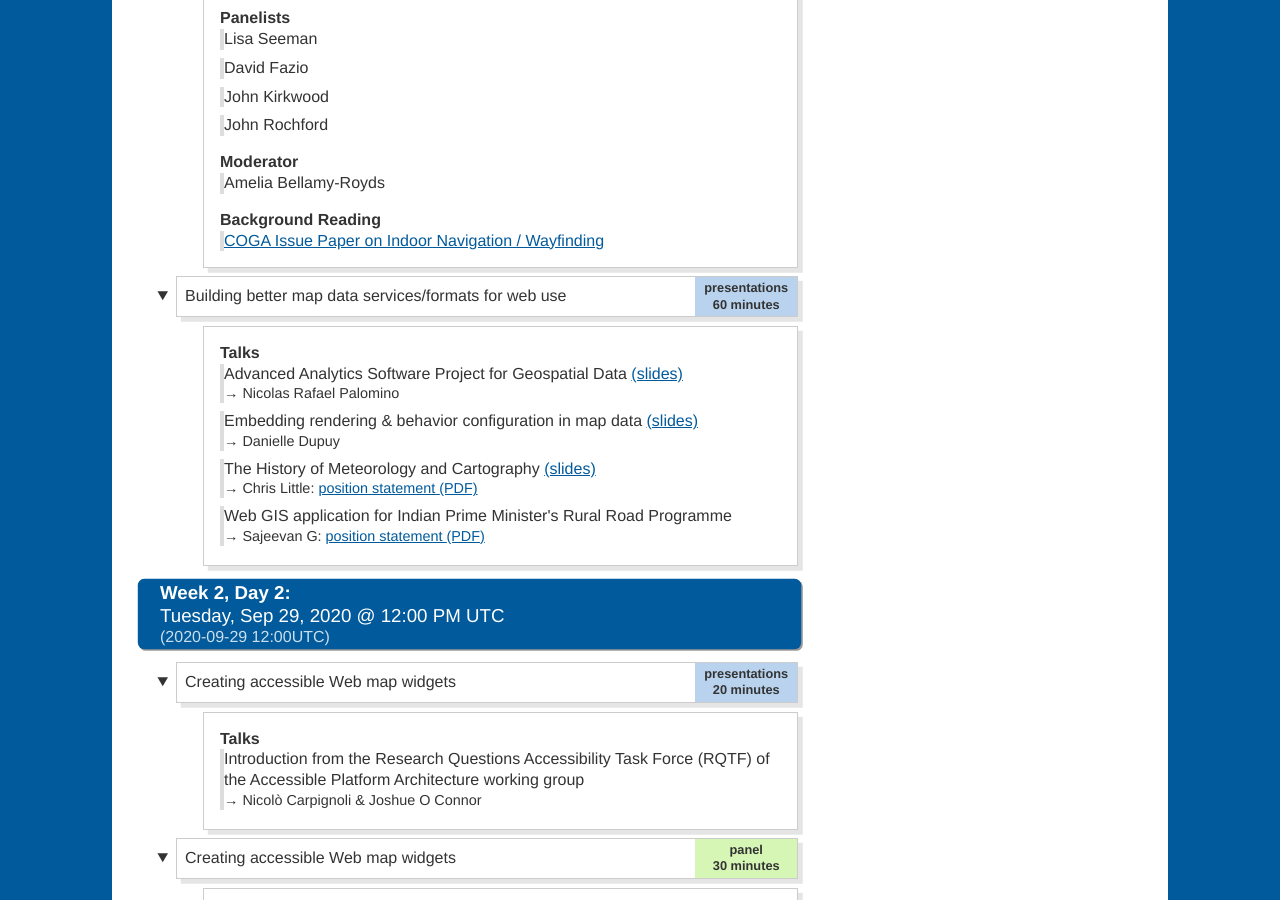
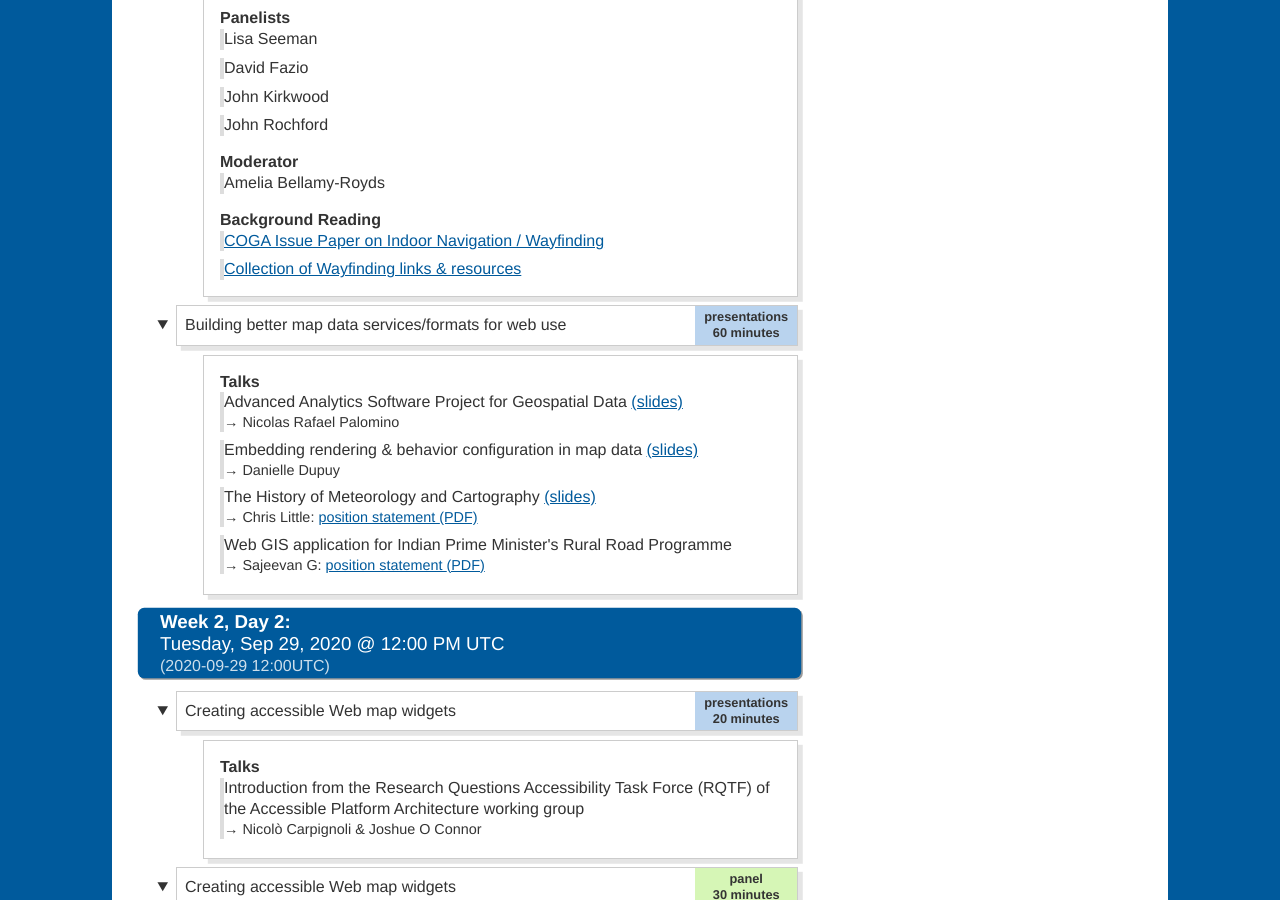
Before and after one commit to Maps4HTML/Maps4HTML-Workshop-2020, a Jekyll site: the page built from agenda.html, in a window 1280 px wide and 900 px high, scrolled down 5046 px. Built offline with Jekyll 4.4.1, drawn with Linux system fonts in a browser that asks for light colours.

Commit message:
Add second reference link for COGA panel

```diff
--- a/_data/agenda.yml
+++ b/_data/agenda.yml
@@ -184,6 +184,7 @@
             - Amelia Bellamy-Royds
         - Background Reading:
             - '<a href="https://w3c.github.io/coga/issue-papers/wayfinding-indoors.html">COGA Issue Paper on Indoor Navigation / Wayfinding</a>'
+            - '<a href="https://www.clearhelper.org/news/wayfinding/">Collection of Wayfinding links & resources</a>'
     - title: "Building better map data services/formats for web use"
       type: presentations
       duration: "60 minutes"
```
